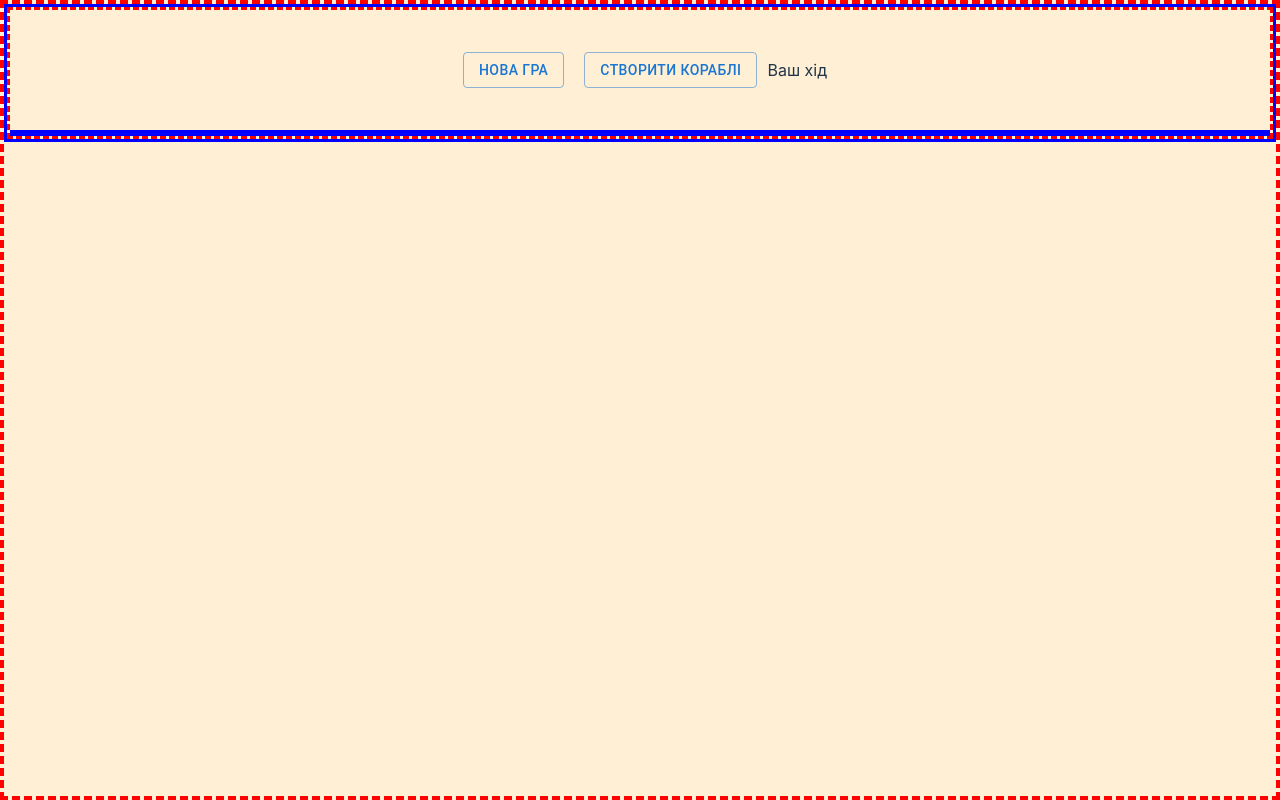
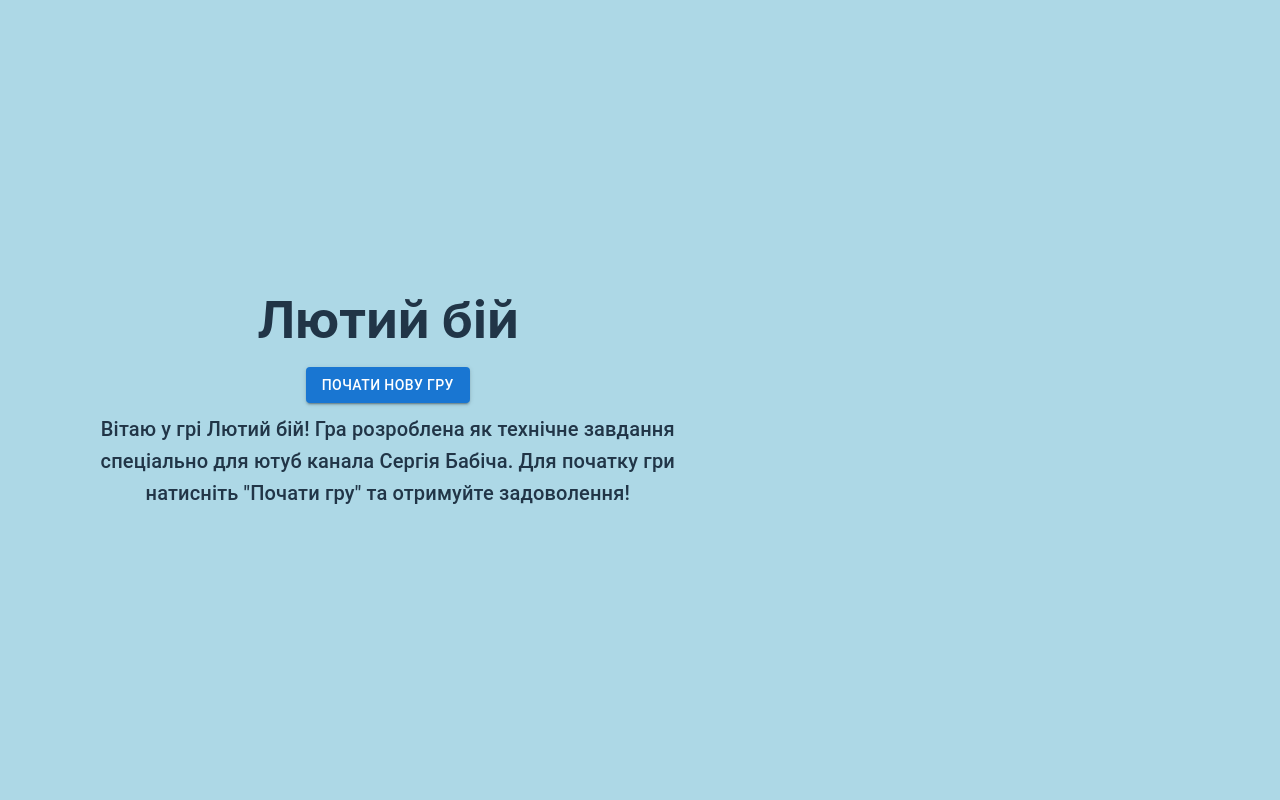
Before and after one commit to ItSuhsko14/BattleshipGame, a React (Vite) app: page / in a window 1280 px wide. Built offline with nearby package versions, Linux system fonts and the light colour scheme.

Commit message:
general finish

```diff
--- a/src/App.css
+++ b/src/App.css
@@ -1,8 +1,8 @@
 #root {
   max-width: 1280px;
-  border: 3px solid blue;
   margin: 0 auto;
   text-align: center;
+  height: 100vh;
 }
 
 .logo {
@@ -20,12 +20,23 @@
 
 .appContainer {
   display: flex;
-  flex-direction: column;
   justify-content: flex-start;
   align-items: center;
   width: 100%;
   height: 100%;
-  border: 3px dashed red;
+}
+
+@media screen and (orientation: portrait) {
+  .appContainer {
+    flex-direction: column;
+  }
+}
+
+@media screen and (orientation: landscape) {
+  .appContainer {
+    flex-direction: row;
+  }
+
 }
 
 @keyframes logo-spin {
--- a/src/components/Field/Field.tsx
+++ b/src/components/Field/Field.tsx
@@ -2,7 +2,6 @@
 import styles from './field.module.css'
 import FieldUI from './FieldUI';
 import { useAppContext } from '../../AppState/AppContext';
-import Setting from './Setting';
 import { computerShoot, checkOccupiedCells, getShipCells, isShipDestroyed, markMissedAdjacentCells } from '../../utils/actionFunctions';
 
 interface FieldProps {
@@ -69,7 +68,7 @@ const Field: React.FC<FieldProps> = () => {
         <div className={styles.container}>
             {(mode === 'setting' || mode === 'play') && (
                 <div>
-                    <h2 className={styles.fieldTitle}>Player 1</h2>
+                    <h2 className={styles.fieldTitle}>Ваше поле</h2>
                     <FieldUI
                         field={userField}
                         onCellClick={onUserClick}
@@ -79,10 +78,9 @@ const Field: React.FC<FieldProps> = () => {
             )
             }
             <div>
-                {mode === 'setting' && <Setting />}
                 {mode === 'play' &&
                     <>
-                        <h2 className={styles.fieldTitle}>Player 2</h2>
+                        <h2 className={styles.fieldTitle}>Компьютер</h2>
                         <FieldUI
                             field={computerField}
                             onCellClick={handleComputerFieldClick}
--- a/src/components/Field/Setting.tsx
+++ /dev/null
@@ -1,11 +0,0 @@
-
-const Setting: React.FC = () => {
-
-    return (
-        <div>
-            Setting
-        </div>
-    )
-}
-
-export default Setting
--- a/src/components/Field/field.module.css
+++ b/src/components/Field/field.module.css
@@ -1,9 +1,8 @@
 .container {
     display: flex;
-    justify-content: center;
+    justify-content: space-around;
     align-items: center;
-    background-color: rgb(250, 250, 250);
-    border: 3px solid blue;
+
     margin: 0 auto;
     width: 100%;
     height: auto;
@@ -12,12 +11,14 @@
 @media screen and (orientation: portrait) {
     .container {
       flex-direction: column;
+      margin-top: 5%;
     }
   }
 
 @media screen and (orientation: landscape) {
   .container {
     flex-direction: row;
+    margin: 0 0 0 0;
   }
 }
 
@@ -26,13 +27,13 @@
     flex-direction: column;
     justify-content: center;
     align-items: center;
-    border: 1px solid red;
 }
 
 @media screen and (orientation: portrait) {
   .fieldContainer {
-    height: 75vw;
-    width: 75vw;
+    height: 33vh;
+    width: 33vh;
+    margin-bottom: 10%
   }
 }
 
@@ -40,6 +41,9 @@
   .fieldContainer {
     height: 30vw;
     width: 30vw;
+  }
+  .field {
+
   }
 }
 
@@ -50,13 +54,13 @@
     height: 100%;
     width: 100vw;
     background-color: rgb(250, 250, 250);
-    border: 3px solid red;
+    /* border: 3px solid darkblue; */
 }
 
 .row {
     display: grid;
     grid-template-columns: repeat(10, 1fr);
-    border: 1px solid darkblue;
+    border: 1px solid ;
     gap: 0px;
     width: 100%;
     height: 10%;
@@ -64,7 +68,7 @@
 
 .cell {
     background-color: lightgray;
-    border: 1px solid rgb(14, 197, 14);
+    border: 1px solid grey;
 }
 
 .fieldTitle {
@@ -76,11 +80,11 @@
 }
 
 .occupied {
-  background-color: grey;
+  background-color: rgb(16, 70, 137);
 }
 
 .missed {
-  background-color: yellow;
+  background-color: rgb(253, 253, 109);
 }
 
 .hit {
--- a/src/components/Modal/Modal.tsx
+++ b/src/components/Modal/Modal.tsx
@@ -3,16 +3,23 @@ import { styled } from '@mui/system';
 import { Modal, Typography, Button } from '@mui/material';
 
 const ModalContainer = styled('div')({
+    display: 'flex',
+    justifyContent: 'center',
+    alignItems: 'center',
     position: 'fixed',
     top: '50%',
     left: '50%',
     transform: 'translate(-50%, -50%)',
-    width: 'fit-content',
+    width: '80%',
     height: 'fit-content',
   });
 
 
   const PaperContainer = styled('div')({
+    display: 'flex',
+    justifyContent: 'center',
+    alignItems: 'center',
+    flexDirection: 'column',
     backgroundColor: '#ffffff',
     border: '2px solid #000',
     boxShadow: '0px 4px 4px rgba(0, 0, 0, 0.25)',
@@ -21,6 +28,14 @@ const ModalContainer = styled('div')({
 
 const GameOverModal = () => {
   const { winner, setWinner } = useAppContext();
+
+  const handleClose = () => {
+    console.log(winner);
+
+    setWinner('null');
+    console.log(winner);
+
+  };
 
   return (
     <Modal
@@ -37,10 +52,7 @@ const GameOverModal = () => {
           <Typography variant="body1" id="game-over-modal-description" gutterBottom>
              {winner === "user" ? "Ви перемогли!" : "Ви програли!"}
           </Typography>
-            <Button onClick={() => {
-                setWinner('null')
-                }
-            }
+            <Button onClick={handleClose}
             >
                 Закрити
             </Button>
--- a/src/components/NavBar/NavBar.tsx
+++ b/src/components/NavBar/NavBar.tsx
@@ -1,8 +1,10 @@
+import { useState } from "react"
 import { Button } from "../UI/MyButton"
 import { useAppContext } from "../../AppState/AppContext"
 import styles from './navBar.module.css'
-import generateShips from './../../utils/utils'
+import generateShips, { clearUserField } from './../../utils/utils'
 import { shipConfigurations } from "../../utils/shipConfiguration"
+import Typography from '@mui/material/Typography'
 
 interface NavBarProps {
 }
@@ -12,16 +14,36 @@ const NavBar: React.FC<NavBarProps> = () => {
         setMode,
         setUserField,
         setComputerField,
-        currentPlayer
+        currentPlayer,
+        userField
     } = useAppContext();
+    const [isUserFieldReady, setIsUserFieldReady] = useState<boolean>(false);
 
+    let message: string;
+    switch (mode) {
+        case 'null':
+            message = 'Вітаю у грі Лютий бій! Гра розроблена як технічне завдання спеціально для ютуб канала Сергія Бабіча. Для початку гри натисніть "Почати гру" та отримуйте задоволення!';
+            break;
+        case 'setting':
+            message = 'Натисність "Розставитит", щоб згенерувати або змінити положення кораблів. Натисніть "Погнали" для початку гри';
+            break;
+        case 'play':
+            message = 'Робіть ходи';
+            break;
+        default:
+            message = '';
+            }
     const handleCreateShipsClick = () => {
 
         const shipPlacement = generateShips(shipConfigurations);
         setUserField(shipPlacement)
+        setIsUserFieldReady(true)
+        console.log(isUserFieldReady);
+
     };
     const handleButtonClick = () => {
         if (mode === 'null') {
+            clearUserField(userField);
             setMode('setting')
         } else if (mode === 'setting') {
             const shipPlacement = generateShips(shipConfigurations);
@@ -29,29 +51,28 @@ const NavBar: React.FC<NavBarProps> = () => {
             setMode('play')
         } else {
             setMode('null')
+            setIsUserFieldReady(false)
         }
 
     }
     return (
         <div className={styles.container}>
-            {/* <h1 className={styles.title}>Лютий бій</h1> */}
+            <h1 className={styles.title} >Лютий бій</h1>
             <div className={styles.controlContainer}>
                 <Button
                     buttonText={
                         mode === 'null'
-                            ? 'Нова гра'
+                            ? 'Почати нову гру'
                             : mode === 'setting'
-                                ? 'Завершити налаштування'
+                                ? 'Погнали'
                                 : 'Завершити гру'
                     }
                     onClick={handleButtonClick}
+                    disabled={mode !== 'null' && !isUserFieldReady}
                 />
-                <Button
-                    buttonText="Створити кораблі"
-                    onClick={handleCreateShipsClick}
-                />
-                <span>{currentPlayer === 'user' ? 'Ваш хід' : 'Хід компютера'}</span>
+                {mode === 'setting' && <Button buttonText="Розставити" onClick={handleCreateShipsClick} disabled={false}/>}
             </div>
+            <Typography variant="h6"> {message} </Typography>
         </div >
     )
 }
--- a/src/components/NavBar/navBar.module.css
+++ b/src/components/NavBar/navBar.module.css
@@ -1,18 +1,21 @@
 .title {
-    margin: 0;
+    margin-bottom: 10px;
+    font-family: Inter, system-ui, Avenir, Helvetica, Arial, sans-serif;
+    font-weight: bold;
 }
 
 .container {
     display: flex;
-    justify-content: center;
+    justify-content: space-evenly;
     align-items: center;
-    height: 15vh;
+    flex-direction: column;
+    padding: 5%;
 }
 
 .controlContainer {
     display: flex;
     flex-direction: row;
-    justify-content: space-between;
+    justify-content: space-evenly;
     align-items: center;
     width: 100%;
 
@@ -20,12 +23,13 @@
 
 @media screen and (orientation: portrait) {
     .container {
-      flex-direction: column;
+      height: 30vh;
     }
 }
 
 @media screen and (orientation: landscape) {
     .container {
-      flex-direction: row;
+
     }
+
 }
--- a/src/components/UI/MyButton.tsx
+++ b/src/components/UI/MyButton.tsx
@@ -4,14 +4,16 @@ import styles from './button.module.css'
 interface ButtonProps {
     buttonText: string
     onClick: () => void
+    disabled: boolean
 }
-const MyButton: React.FC<ButtonProps> = ({buttonText, onClick}) => {
+const MyButton: React.FC<ButtonProps> = ({buttonText, onClick, disabled}) => {
     return (
         <div className={styles.basicButton}>
             <Button
-                variant="outlined"
+                variant="contained"
                 color="primary"
                 onClick={onClick}
+                disabled={disabled}
             >
                 {buttonText}
             </Button>
--- a/src/index.css
+++ b/src/index.css
@@ -37,11 +37,10 @@ body {
   min-height: 100vh;
   width: 100%;
   margin: 0;
-  background-color: papayawhip;
+  background-color: lightblue;
   scroll-behavior: smooth;
   text-rendering: optimizeSpeed;
   line-height: 1.5;
-  border: 4px dashed red;
 }
 
 h1 {
@@ -61,7 +60,6 @@ button {
   transition: border-color 0.25s;
 }
 button:hover {
-  border-color: #646cff;
 }
 button:focus,
 button:focus-visible {
--- a/src/utils/utils.tsx
+++ b/src/utils/utils.tsx
@@ -77,3 +77,16 @@ function placeShip(field: Field, row: number, col: number, deck: number, orienta
 }
 
 export default generateShips;
+
+
+
+export const clearUserField = (userField: Cell[][]): void => {
+    const rows = userField.length;
+    const cols = userField[0].length;
+
+    for (let i = 0; i < rows; i++) {
+        for (let j = 0; j < cols; j++) {
+            userField[i][j].mode = 'empty';
+        }
+    }
+};
```
